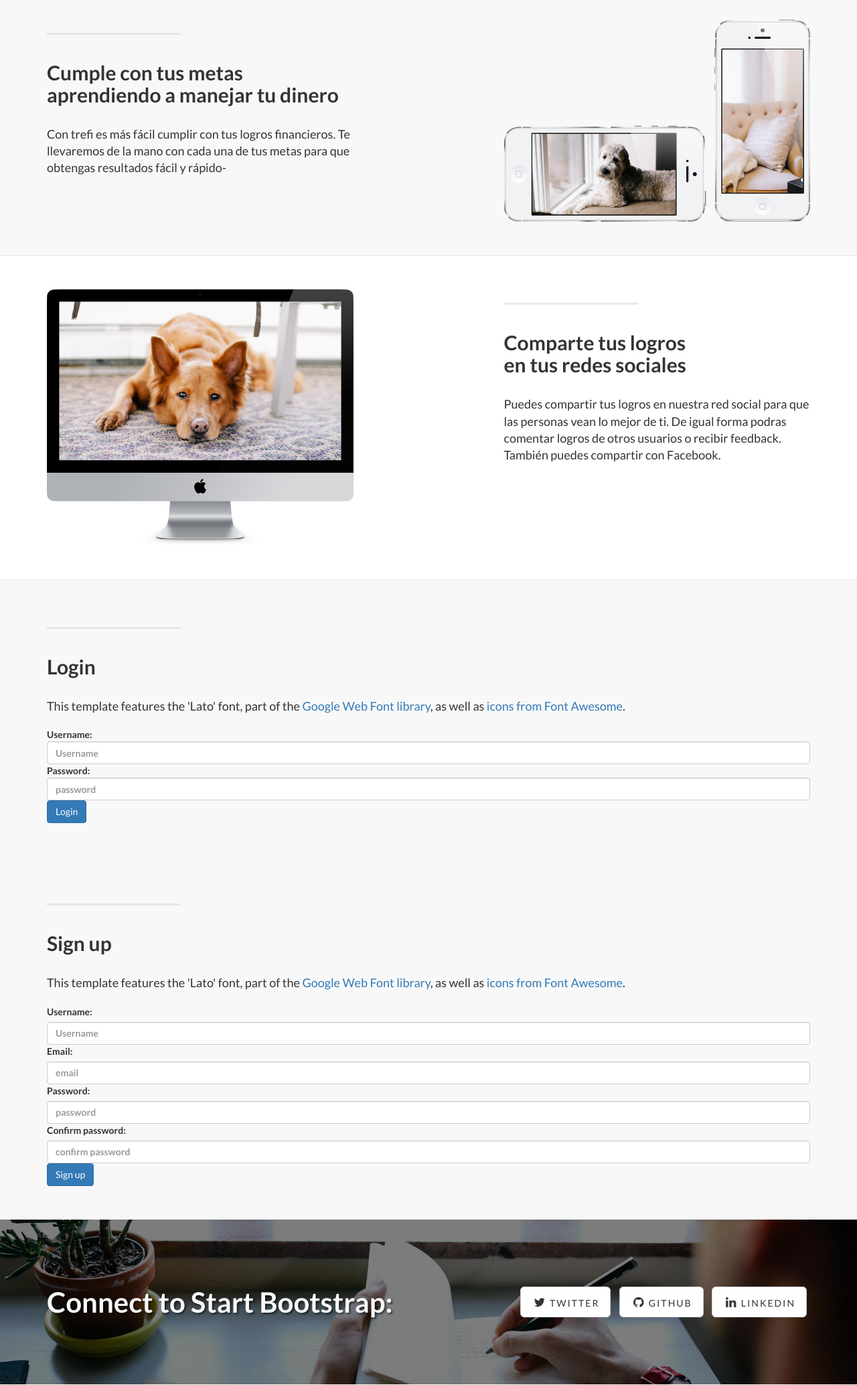
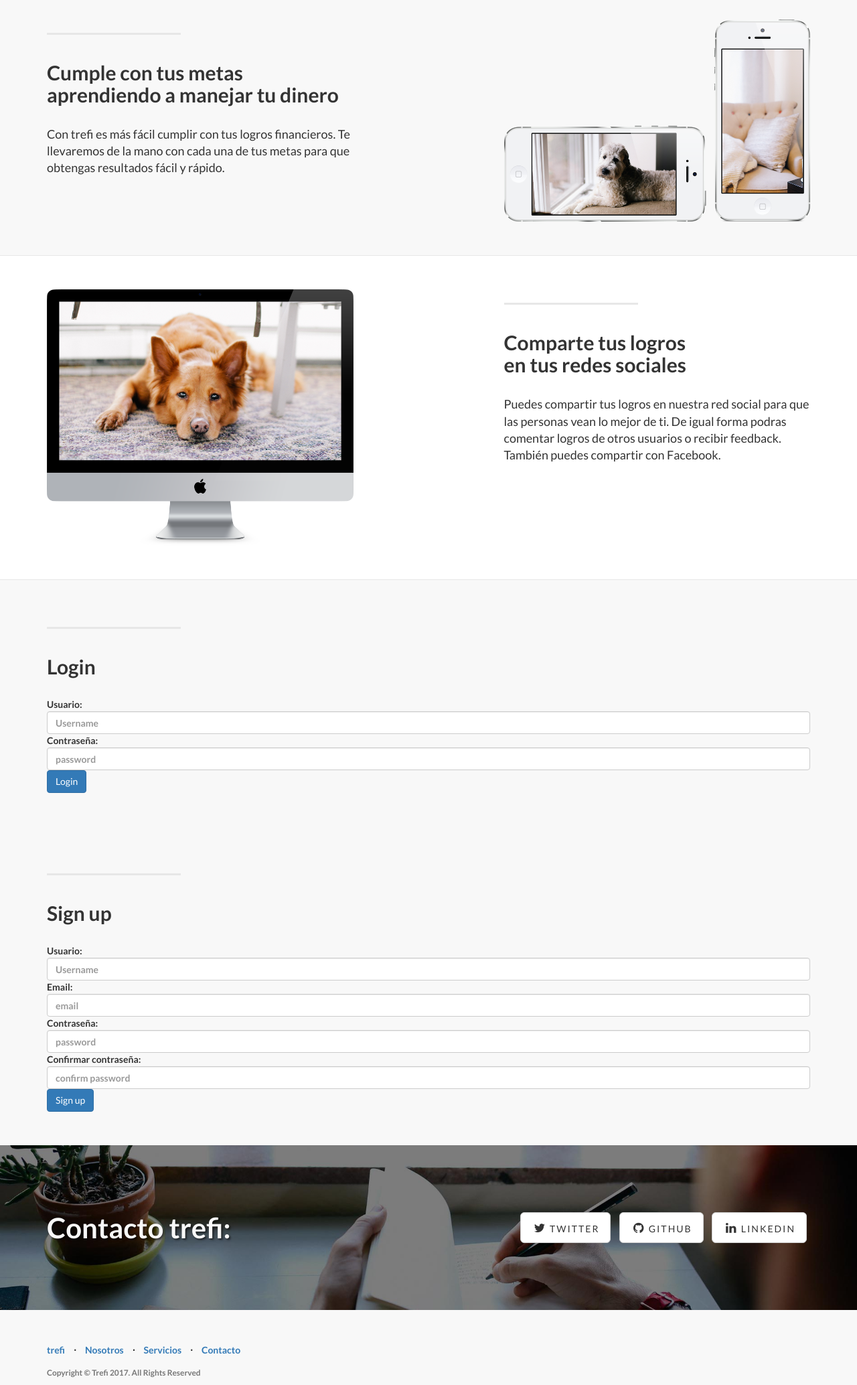
Before and after one commit to jonatan-castaneda/trefi, a Django app: page / in a window 1280 px wide. Shown: the part 1737-3805 px from the top of the page at 67% size. Run offline with Django 3.2, Linux system fonts and the light colour scheme; some libraries are stand-ins or nearby versions.

Commit message:
Modificación de landing

```diff
--- a/templates/landing/index.html
+++ b/templates/landing/index.html
@@ -159,7 +159,7 @@
                     <hr class="section-heading-spacer">
                     <div class="clearfix"></div>
                     <h2 class="section-heading">Cumple con tus metas<br>aprendiendo a manejar tu dinero</h2>
-                    <p class="lead">Con trefi es más fácil cumplir con tus logros financieros. Te llevaremos de la mano con cada una de tus metas para que obtengas resultados fácil y rápido-</p>
+                    <p class="lead">Con trefi es más fácil cumplir con tus logros financieros. Te llevaremos de la mano con cada una de tus metas para que obtengas resultados fácil y rápido.</p>
                 </div>
                 <div class="col-lg-5 col-lg-offset-2 col-sm-6">
                     <img class="img-responsive" src="{% static 'landing/img/phones.png' %}" alt="">
@@ -206,9 +206,8 @@
                     <hr class="section-heading-spacer">
                     <div class="clearfix"></div>
                     <h2 class="section-heading">Login</h2>
-                    <p class="lead">This template features the 'Lato' font, part of the <a target="_blank" href="http://www.google.com/fonts">Google Web Font library</a>, as well as <a target="_blank" href="http://fontawesome.io">icons from Font Awesome</a>.</p>
-                    Username: {{form_login.username}}
-                    Password: {{form_login.password}}
+                    Usuario: {{form_login.username}}
+                    Contraseña: {{form_login.password}}
                     <input type="submit" class="btn btn-primary" value="Login">
                 </div>
 
@@ -233,9 +232,10 @@
                     <hr class="section-heading-spacer">
                     <div class="clearfix"></div>
                     <h2 class="section-heading">Sign up</h2>
-                    <p class="lead">This template features the 'Lato' font, part of the <a target="_blank" href="http://www.google.com/fonts">Google Web Font library</a>, as well as <a target="_blank" href="http://fontawesome.io">icons from Font Awesome</a>.</p>
-                    {{form_signup}}
-
+                    Usuario: {{form_signup.username}}
+                    Email: {{form_signup.email}}
+                    Contraseña: {{form_signup.password}}
+                    Confirmar contraseña: {{form_signup.confirm_password}}
                     <input type="submit" class="btn btn-primary" value="Sign up">
                 </div>
             </div>
@@ -255,15 +255,15 @@
 
             <div class="row">
                 <div class="col-lg-6">
-                    <h2>Connect to Start Bootstrap:</h2>
+                    <h2>Contacto trefi:</h2>
                 </div>
                 <div class="col-lg-6">
                     <ul class="list-inline banner-social-buttons">
                         <li>
-                            <a href="https://twitter.com/SBootstrap" class="btn btn-default btn-lg"><i class="fa fa-twitter fa-fw"></i> <span class="network-name">Twitter</span></a>
+                            <a href="" class="btn btn-default btn-lg"><i class="fa fa-twitter fa-fw"></i> <span class="network-name">Twitter</span></a>
                         </li>
                         <li>
-                            <a href="https://github.com/IronSummitMedia/startbootstrap" class="btn btn-default btn-lg"><i class="fa fa-github fa-fw"></i> <span class="network-name">Github</span></a>
+                            <a href="https://github.com/jonatan-castaneda/trefi" class="btn btn-default btn-lg" target="_blank"><i class="fa fa-github fa-fw"></i> <span class="network-name">Github</span></a>
                         </li>
                         <li>
                             <a href="#" class="btn btn-default btn-lg"><i class="fa fa-linkedin fa-fw"></i> <span class="network-name">Linkedin</span></a>
@@ -285,22 +285,22 @@
                 <div class="col-lg-12">
                     <ul class="list-inline">
                         <li>
-                            <a href="#">Home</a>
+                            <a href="#">trefi</a>
                         </li>
                         <li class="footer-menu-divider">&sdot;</li>
                         <li>
-                            <a href="#about">About</a>
+                            <a href="#about">Nosotros</a>
                         </li>
                         <li class="footer-menu-divider">&sdot;</li>
                         <li>
-                            <a href="#services">Services</a>
+                            <a href="#services">Servicios</a>
                         </li>
                         <li class="footer-menu-divider">&sdot;</li>
                         <li>
-                            <a href="#contact">Contact</a>
+                            <a href="#contact">Contacto</a>
                         </li>
                     </ul>
-                    <p class="copyright text-muted small">Copyright &copy; Your Company 2014. All Rights Reserved</p>
+                    <p class="copyright text-muted small">Copyright &copy; Trefi 2017. All Rights Reserved</p>
                 </div>
             </div>
         </div>
```
